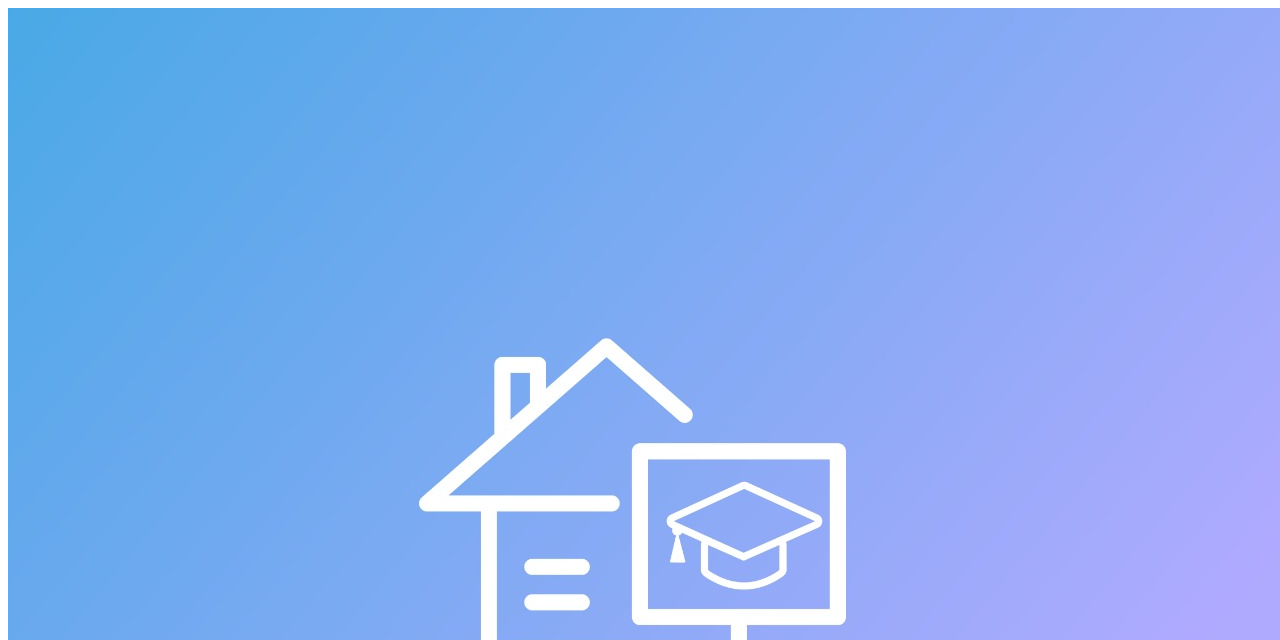
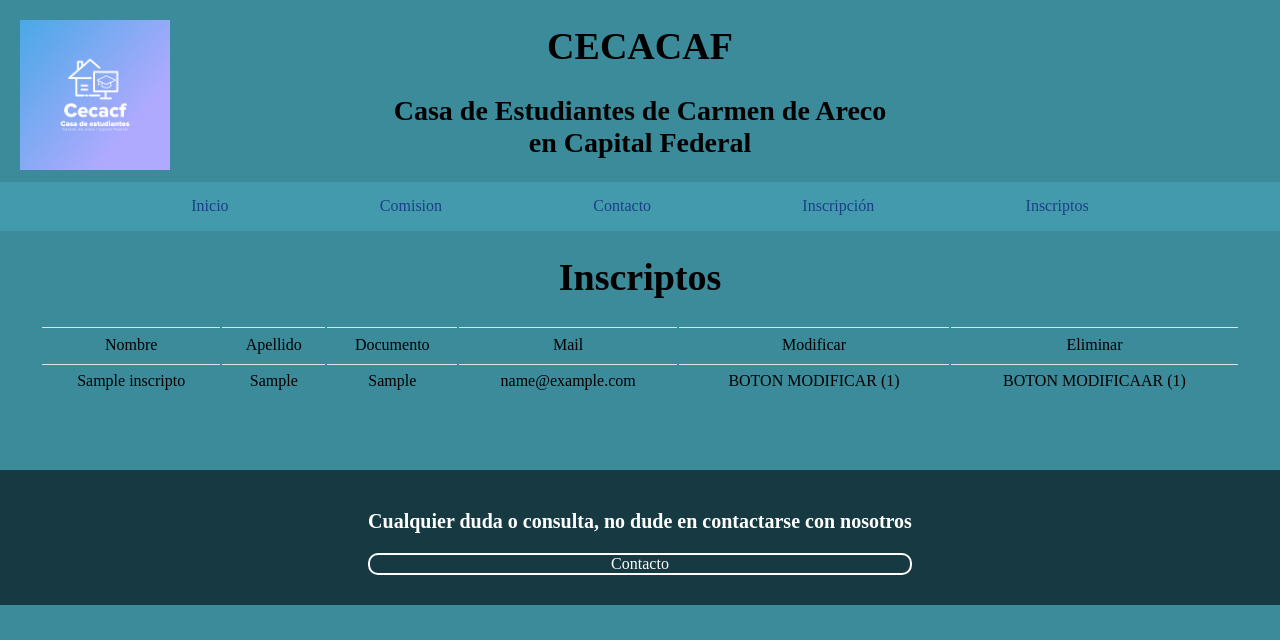
Before and after one commit to YoelIbarra/ibarra-yoel, a PHP site: page /inscriptos.php in a window 1280 px wide. Shown: the top 640 px of the page. After the commit the page ends 605 px from the top, so only its background shows below. Run offline with PHP 8.4, Linux system fonts and the light colour scheme; tables that the repository leaves empty or names only in its code hold one stand-in row (values such as "Sample post").

Commit message:
inscriptos 1
traigo todos los inscriptos
TODO botones modificar eliminar

```diff
--- a/css/styles.css
+++ b/css/styles.css
@@ -1,5 +1,6 @@
 html {
     font-size: 62.5%;
+
     box-sizing: border-box;
 }
 *,*:before,*:after {
@@ -250,3 +251,17 @@ h1,h2,h3,h4,h5{
 
 		}
 }
+
+/*Robando clase tabla de bootstrap :)*/
+.table{
+    width:100%;margin-bottom:1rem;background-color:transparent}
+.table td,.table th{
+    padding:.75rem;vertical-align:top;border-top:1px solid #dee2e6;
+    /*mio*/
+    text-align: center;}
+.table thead th{
+    vertical-align:bottom;border-bottom:2px solid #dee2e6}
+.table tbody+tbody{
+    border-top:2px solid #dee2e6}
+.table .table{
+    background-color:#fff}
--- a/inscriptos.php
+++ b/inscriptos.php
@@ -4,10 +4,49 @@
     <meta charset="UTF-8">
     <meta http-equiv="X-UA-Compatible" content="IE=edge">
     <meta name="viewport" content="width=device-width, initial-scale=1.0">
+    <link rel="stylesheet" href="css/normalize.css">
+    <link rel="stylesheet" href="css/styles.css">
     <title>Inscriptos</title>
 </head>
 <body>
-    <? include("header.php") ?>
+    <?php
+        include("header.php");
+        include("traer-inscriptos.php");
+        if($inscriptos->num_rows == 0){
+            echo "Aún no hay inscriptos";
+        }else{
+    ?>
+
+    <main class="contenedor">
+        <h1>Inscriptos</h1>
+        <table class="table">
+            <tr>
+                <td>Nombre</td>
+                <td>Apellido</td>
+                <td>Documento</td>
+                <td>Mail</td>
+                <td>Modificar</td>
+                <td>Eliminar</td>
+            </tr>
+
+            <?php
+                while($inscripto = $inscriptos->fetch_assoc()){
+                    echo "
+                        <tr>
+                            <td>" . $inscripto['nombre'] . "</td>
+                            <td>" . $inscripto['apellido'] . "</td>
+                            <td>" . $inscripto['documento'] . "</td>
+                            <td>" . $inscripto['mail'] . "</td>
+                            <td>BOTON MODIFICAR (".$inscripto['id'] . ")</td>
+                            <td>BOTON MODIFICAAR (" . $inscripto['id'] . ")</td>
+                        </tr>
+                    ";
+                }
+
+            ?>
+
+        </table>
+    </main>
 
 
 
@@ -17,6 +56,7 @@
 
 
 
-    <? include("footer.php") ?>
+
+    <?php }include("footer.php") ?>
 </body>
 </html>
--- a/traer-inscriptos.php
+++ b/traer-inscriptos.php
@@ -2,7 +2,11 @@
 
     include ('base-datos.php');
 
-    $query = "select *"
+    $query = "SELECT id, documento, nombre, apellido, mail, telefono, carrera, otro FROM inscripto";
+
+    $inscriptos = mysqli_query($conexion,$query);
+
+    mysqli_close($conexion);
 
 
 
```
